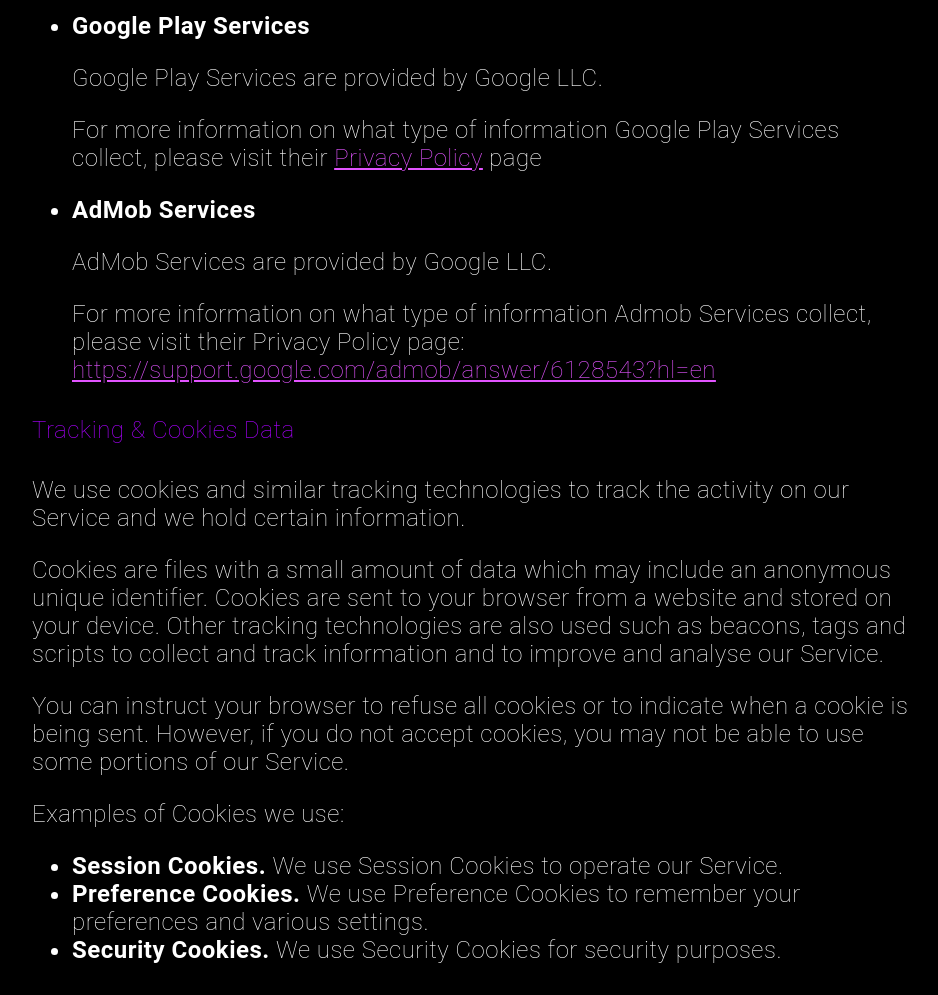
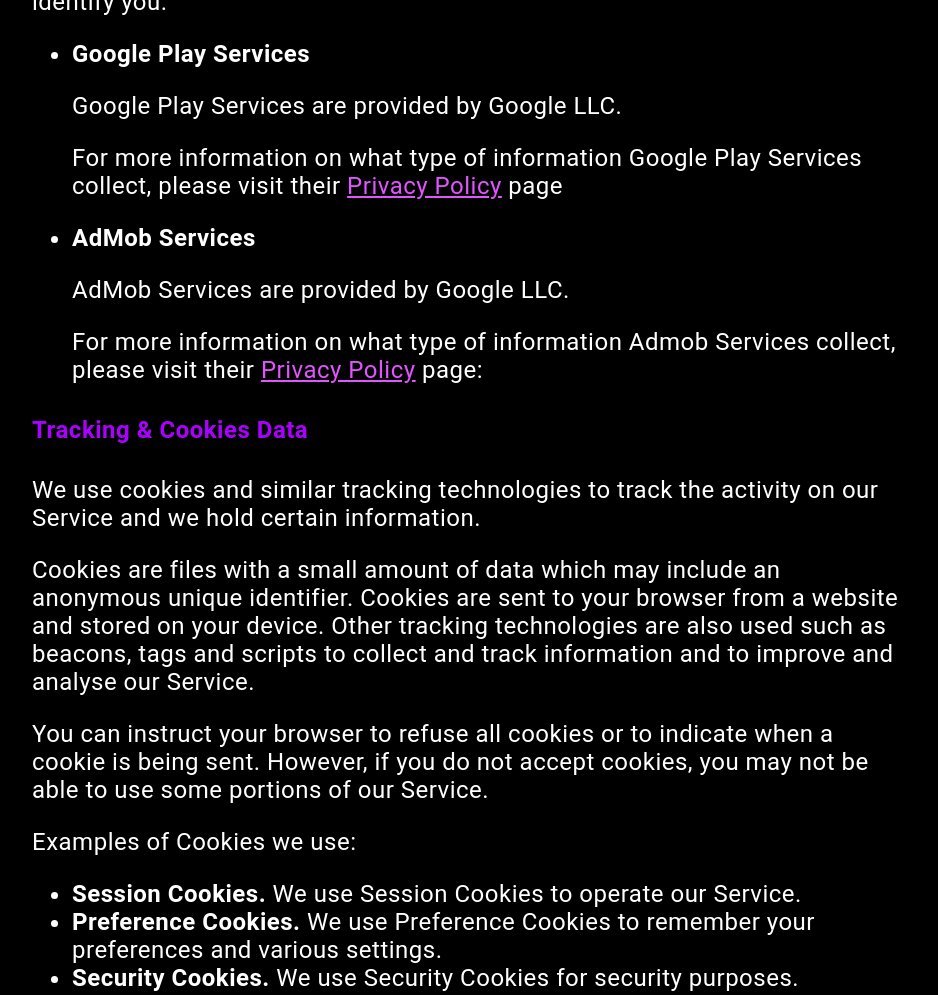
Before and after one commit to apaunov/Apps-Privacy-Policy, a plain HTML site: page index.html in a window 1280 px wide. Shown: the part 2616-3611 px from the top of the page, without its empty margins (168-1106 px from the left). Drawn offline with Linux system fonts and the light colour scheme.

Commit message:
UI updates

```diff
--- a/css/style.css
+++ b/css/style.css
@@ -1,5 +1,8 @@
 html {
+  font-family: 'Roboto', sans-serif;
   font-size: 100%;
+  font-weight: normal;
+  letter-spacing: 0.5px;
 }
 
 @media (min-width: 640px) {
@@ -26,15 +29,11 @@ html {
 
 body {
   background-color: #000000;
-  font-family: 'Roboto', sans-serif;
-  font-weight: 100;
-  letter-spacing: 0.5px;
   padding-top: 3%;
 }
 
 h1, h2, h3, h4, .effectiveDate {
   color: #AA00FF;
-  font-weight: 100;
   letter-spacing: 0.5px;
 }
 
--- a/index.html
+++ b/index.html
@@ -12,7 +12,7 @@
     <br>
     <br>
     <p>Design Beyond Net Apps ("us", "we", or "our") operates the <strong>Nymphadora</strong> mobile application (hereinafter referred to as the "Service").</p>
-    <p>This page informs you of our policies regarding the collection, use, and disclosure of personal data when you use our Service and the choices you have associated with that data. The Privacy Policy for <strong>Nymphadora</strong> has been created with the help of <a href="https://www.termsfeed.com/">TermsFeed</a>.</p>
+    <p>This page informs you of our policies regarding the collection, use, and disclosure of personal data when you use our Service and the choices you have associated with that data. The Privacy Policy for <strong>Nymphadora</strong> has been created with the help of <a href="https://www.termsfeed.com/" target="_blank">TermsFeed</a>.</p>
     <p>We use your data to provide and improve the Service. By using the Service, you agree to the collection and use of information in accordance with this policy. Unless otherwise defined in this Privacy Policy, the terms used in this Privacy Policy have the same meanings as in our Terms and Conditions.</p>
     <br>
     <h2>Definitions</h2>
@@ -53,12 +53,12 @@
       <li>
         <p><strong>Google Play Services</strong></p>
         <p>Google Play Services are provided by Google LLC.</p>
-        <p>For more information on what type of information Google Play Services collect, please visit their <a href="https://policies.google.com/privacy">Privacy Policy</a> page</p>
+        <p>For more information on what type of information Google Play Services collect, please visit their <a href="https://policies.google.com/privacy" target="_blank">Privacy Policy</a> page</p>
       </li>
       <li>
         <p><strong>AdMob Services</strong></p>
         <p>AdMob Services are provided by Google LLC.</p>
-        <p>For more information on what type of information Admob Services collect, please visit their Privacy Policy page: <a href="https://support.google.com/admob/answer/6128543?hl=en">https://support.google.com/admob/answer/6128543?hl=en</a></p>
+        <p>For more information on what type of information Admob Services collect, please visit their <a href="https://support.google.com/admob/answer/6128543?hl=en" target="_blank">Privacy Policy</a> page:</p>
       </li>
     </ul>
     <h4>Tracking &amp; Cookies Data</h4>
@@ -100,7 +100,7 @@
         <li>To protect the personal safety of users of the Service or the public</li>
         <li>To protect against legal liability</li>
     </ul>
-    <p>As an European citizen, under GDPR, you have certain individual rights. You can learn more about these guides in the <a href="https://termsfeed.com/blog/gdpr/#Individual_Rights_Under_the_GDPR">GDPR Guide</a>.</p>
+    <p>As an European citizen, under GDPR, you have certain individual rights. You can learn more about these guides in the <a href="https://termsfeed.com/blog/gdpr/#Individual_Rights_Under_the_GDPR" target="_blank">GDPR Guide</a>.</p>
     <br>
     <h2>Security of Data</h2>
     <p>The security of your data is important to us but remember that no method of transmission over the Internet or method of electronic storage is 100% secure. While we strive to use commercially acceptable means to protect your Personal Data, we cannot guarantee its absolute security.</p>
@@ -114,7 +114,7 @@
         <li>
             <p><strong>Firebase Analytics</strong></p>
             <p>Firebase Analytics is provided by Google LLC.</p>
-            <p>For more information on what type of information Firebase Analytics collects, please visit their Privacy Policy page: <a href="https://firebase.google.com/support/privacy">https://firebase.google.com/support/privacy</a></p>
+            <p>For more information on what type of information Firebase Analytics collects, please visit their <a href="https://firebase.google.com/support/privacy" target="_blank">Privacy Policy</a> page:</p>
         </li>
     </ul>
     <br>
```
